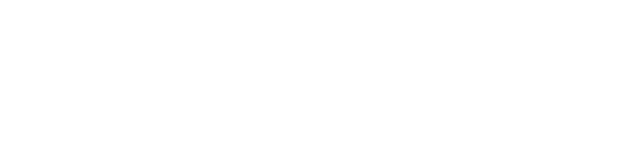
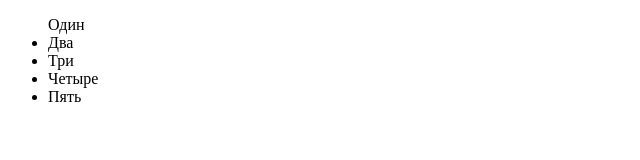
Before and after one commit to Olga121318/web.github.io, a plain HTML site: page test.html in a window 1280 px wide. Shown: the whole page, without its empty margins (0-640 px from the left). Drawn offline with Linux system fonts and the light colour scheme.

Commit message:
Добавили список и класс list

```diff
--- a/test.html
+++ b/test.html
@@ -6,6 +6,13 @@
     <title>Document</title>
 </head>
 <body>
+    <ul class="list"
+        <li>Один</li>
+        <li>Два</li>
+        <li>Три</li>
+        <li>Четыре</li>
+        <li>Пять</li>
+    </ul>
 
 </body>
 </html>
```
